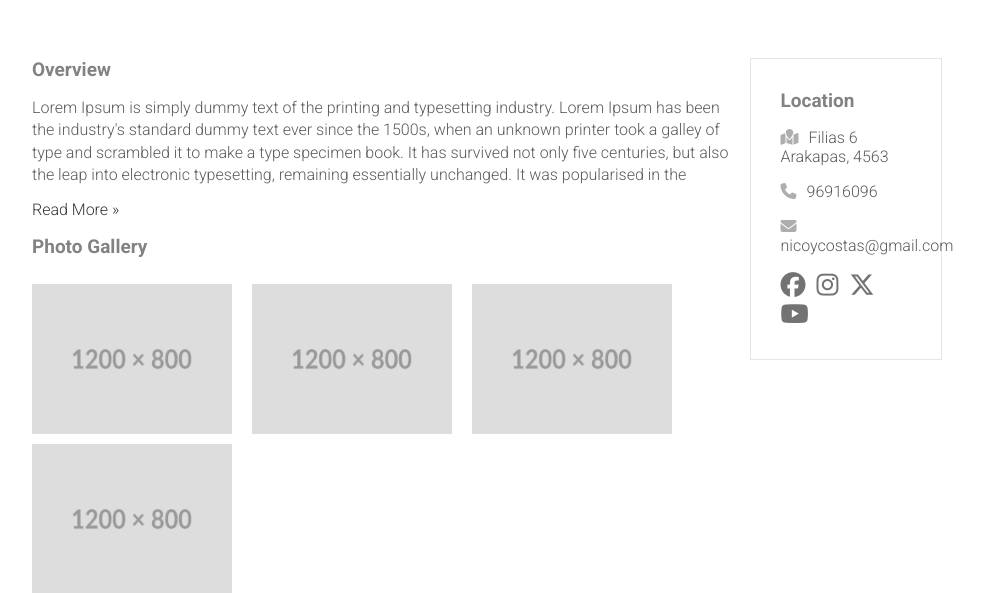
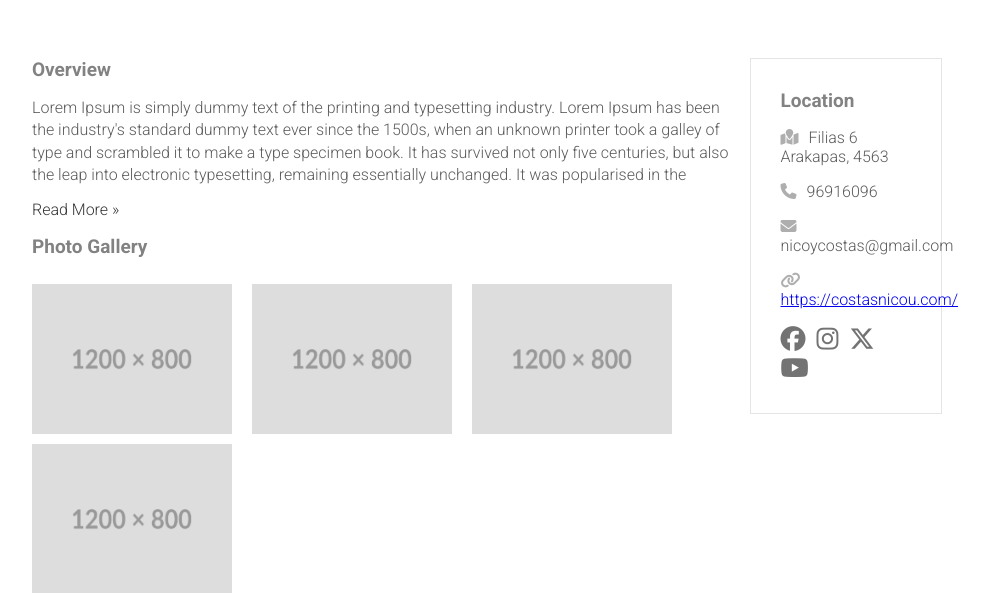
Before and after one commit to costasnicou/businesslisting, a Django app: a page that uses listings/templates/listings/singlelisting.html in a window 1280 px wide. Shown: the part 594-1187 px from the top of the page, without its empty margins (143-1133 px from the left). Run offline with Django 5.2, Linux system fonts and the light colour scheme; data comes from the database, SQL or seed files in the repository; some libraries are stand-ins or nearby versions.

Commit message:
ifexist-single-business

```diff
--- a/listings/templates/listings/category.html
+++ b/listings/templates/listings/category.html
@@ -109,7 +109,7 @@
                                     </div>
 
                                     <div class="business_sub-details-right">
-                                        <a href=""><i class="fa-solid fa-eye"></i></a>
+                                        <a href="{% url 'singlelisting' business.name %}"><i class="fa-solid fa-eye"></i></a>
                                         <p class="tooltip">View More</p>
                                     </div>
                                 </div>
@@ -151,7 +151,7 @@
                                 </div>
 
                                 <div class="business_sub-details-right">
-                                    <a href=""><i class="fa-solid fa-eye"></i></a>
+                                    <a href="{% url 'singlelisting' business.name %}"><i class="fa-solid fa-eye"></i></a>
                                     <p class="tooltip">View More</p>
                                 </div>
                             </div>
--- a/listings/templates/listings/city.html
+++ b/listings/templates/listings/city.html
@@ -113,7 +113,7 @@
                                     </div>
 
                                     <div class="business_sub-details-right">
-                                        <a href=""><i class="fa-solid fa-eye"></i></a>
+                                        <a href="{% url 'singlelisting' business.name %}"><i class="fa-solid fa-eye"></i></a>
                                         <p class="tooltip">View More</p>
                                     </div>
                                 </div>
@@ -156,7 +156,7 @@
                                 </div>
 
                                 <div class="business_sub-details-right">
-                                    <a href=""><i class="fa-solid fa-eye"></i></a>
+                                    <a href="{% url 'singlelisting' business.name %}"><i class="fa-solid fa-eye"></i></a>
                                     <p class="tooltip">View More</p>
                                 </div>
                             </div>
--- a/listings/templates/listings/singlelisting.html
+++ b/listings/templates/listings/singlelisting.html
@@ -27,13 +27,13 @@
             </div>
 
             <div class="reviews-count">
-               <p> {% for i in stars_range %} <i class="fa-solid fa-star"></i> {% endfor %} ({{reviews_count}} reviews)</p>
+               <p> {% for i in stars_range %} <i class="fa-solid fa-star"></i> {% empty %} No Review yet. {% endfor %} ({% if reviews_count %}{{reviews_count}} {% else %}0 {% endif %} reviews)</p>
             </div>
 
         </div>
 
         <div class="cover_details-right">
-            <p class="website"><a class="website-link" target="_blank" href="{{business.website}}"><i class="fa-solid fa-globe"></i></a> <span>Website</span></p>
+            {% if business.website %}<p class="website"><a class="website-link" target="_blank" href="{{business.website}}"><i class="fa-solid fa-globe"></i></a> <span>Website</span></p>{% endif %}
             <a href="" class="submit-review">Submit Review</a>
         </div>
 
@@ -46,16 +46,24 @@
         <div class="business-content-wraper-left">
             <article>
                 <h2>Overview</h2>
-                <p class="business-overview">{{business.desc}}</p>
+                <p class="business-overview">{%  if business.desc %} {{business.desc}} {% else %} No business overview yet {% endif %}</p>
                 <a href="" class="overview-read-more">Read More &raquo;</a>
             </article>
 
             <div class="photo-gallery">
                 <h2>Photo Gallery</h2>
                 <div class="photo-gallery-wraper">
+
                     {% for img in gallery %}
                         <img class="gal-img" src="{{img.image.url}}" alt="">
+
+                        {% empty %}
+                            <img class="gal-img" src="{{business.featured_img.image.url}}" alt="">
                     {% endfor %}
+
+
+
+
 
                 </div>
                 <button class="close-img hidden">&times;</button>
@@ -68,15 +76,17 @@
             <div class="location">
                 <h2>Location</h2>
                 <!-- address -->
-                <p><i class="fa-solid fa-map-location"></i>{{business.address}}</p>
+                <p><i class="fa-solid fa-map-location"></i>{% if business.address %}{{business.address}}{% else %}No Business address provided.{% endif %}</p>
                 <!-- telephone -->
-                <p><i class="fa-solid fa-phone"></i>{{business.phone}}</p>
+                <p><i class="fa-solid fa-phone"></i>{% if business.phone%}{{business.phone}}{% else %}No business phone provided {% endif %}</p>
                 <!-- email -->
-                <p><i class="fa-solid fa-envelope"></i>{{business.email}}</p>
+                <p><i class="fa-solid fa-envelope"></i>{% if business.email %}{{business.email}}{%else %}No business email provided.{% endif %}</p>
                 <!-- website -->
+                <p><i class="fa-solid fa-link"></i>{% if business.website %}<a href="{{business.website}}">{{business.website}}</a>{% else %}No Website provided.{% endif %}</p>
 
                 <!-- social -->
                 <div class="business-social">
+
                     {% for platform in social %}
                         <a href="{{platform.url}}" target="_blank">
                             {% if platform.network == 'facebook' %}
@@ -93,7 +103,10 @@
                             <i class="fa-brands fa-tiktok"></i>
                             {% endif %}
                         </a>
+                        {% empty %}
+                        <p>No Social links provided</p>
                     {% endfor %}
+
                 </div>
             </div>
         </div>
--- a/listings/views.py
+++ b/listings/views.py
@@ -413,7 +413,7 @@ def singlelisting(request,business_name):
     reviews_count = business.business_reviews.all().count()
     reviews_stars_avg = int(round(business.business_reviews.aggregate(
         avg=Avg("stars")
-    )["avg"]))
+    )["avg"] or 0))
 
     social = business.business_social_links.all()
 
```
